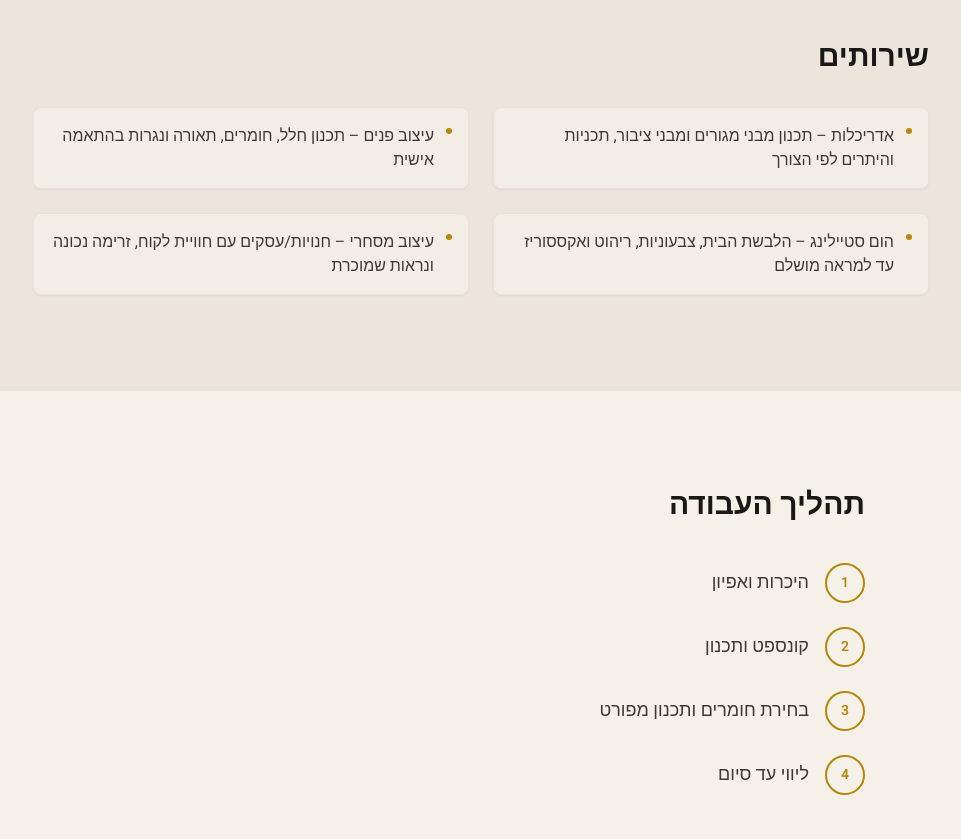
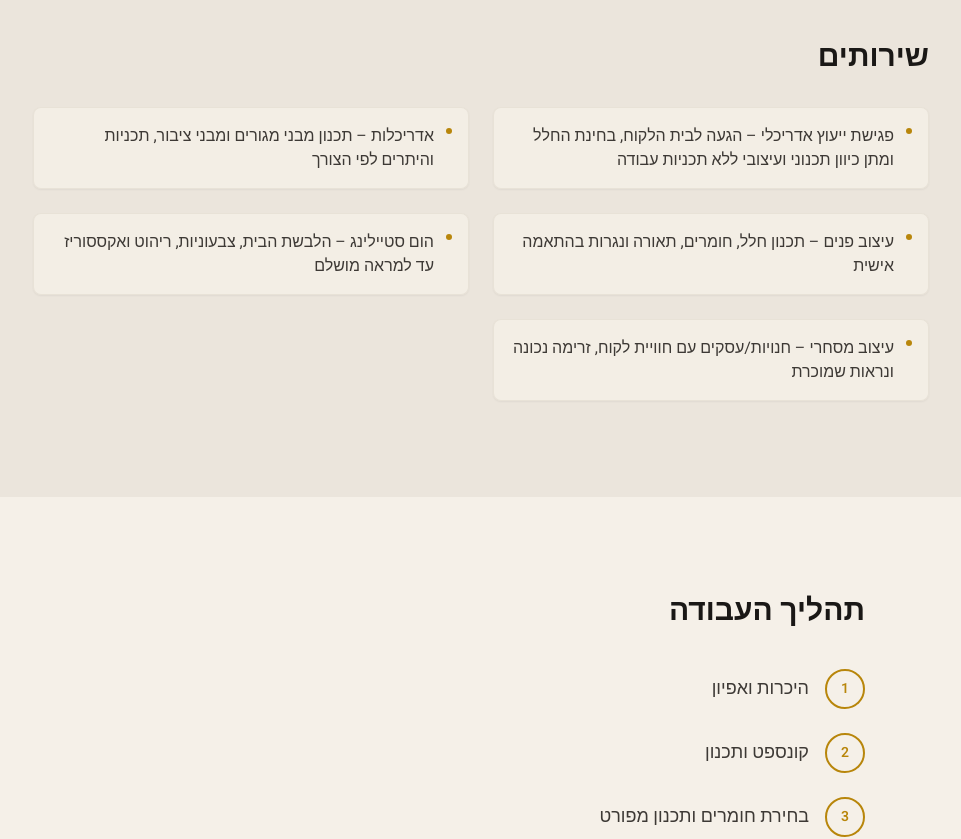
Before and after one commit to demaAlramhe/faten-architect, a Next.js app: page / in a window 1280 px wide. Shown: the part 1160-1999 px from the top of the page, without its empty margins (159-1120 px from the left). Built offline with nearby package versions, Linux system fonts and the light colour scheme; no server answers.

Commit message:
Update website content/design

```diff
--- a/src/components/Footer.tsx
+++ b/src/components/Footer.tsx
@@ -66,7 +66,6 @@ export function Footer() {
           <p className="mt-0.5 text-[10px] uppercase tracking-[0.2em] text-warm-beige/80">
             Architecture & Interior Design
           </p>
-          <p className="mt-1">{business.city}.</p>
         </div>
 
         <div className="text-center text-xs text-warm-beige/70">
--- a/src/content/siteContent.ts
+++ b/src/content/siteContent.ts
@@ -36,6 +36,7 @@ export const hero = {
 } as const;
 
 export const services = [
+  "פגישת ייעוץ אדריכלי – הגעה לבית הלקוח, בחינת החלל ומתן כיוון תכנוני ועיצובי ללא תכניות עבודה",
   "אדריכלות – תכנון מבני מגורים ומבני ציבור, תכניות והיתרים לפי הצורך",
   "עיצוב פנים – תכנון חלל, חומרים, תאורה ונגרות בהתאמה אישית",
   "הום סטיילינג – הלבשת הבית, צבעוניות, ריהוט ואקססוריז עד למראה מושלם",
```
